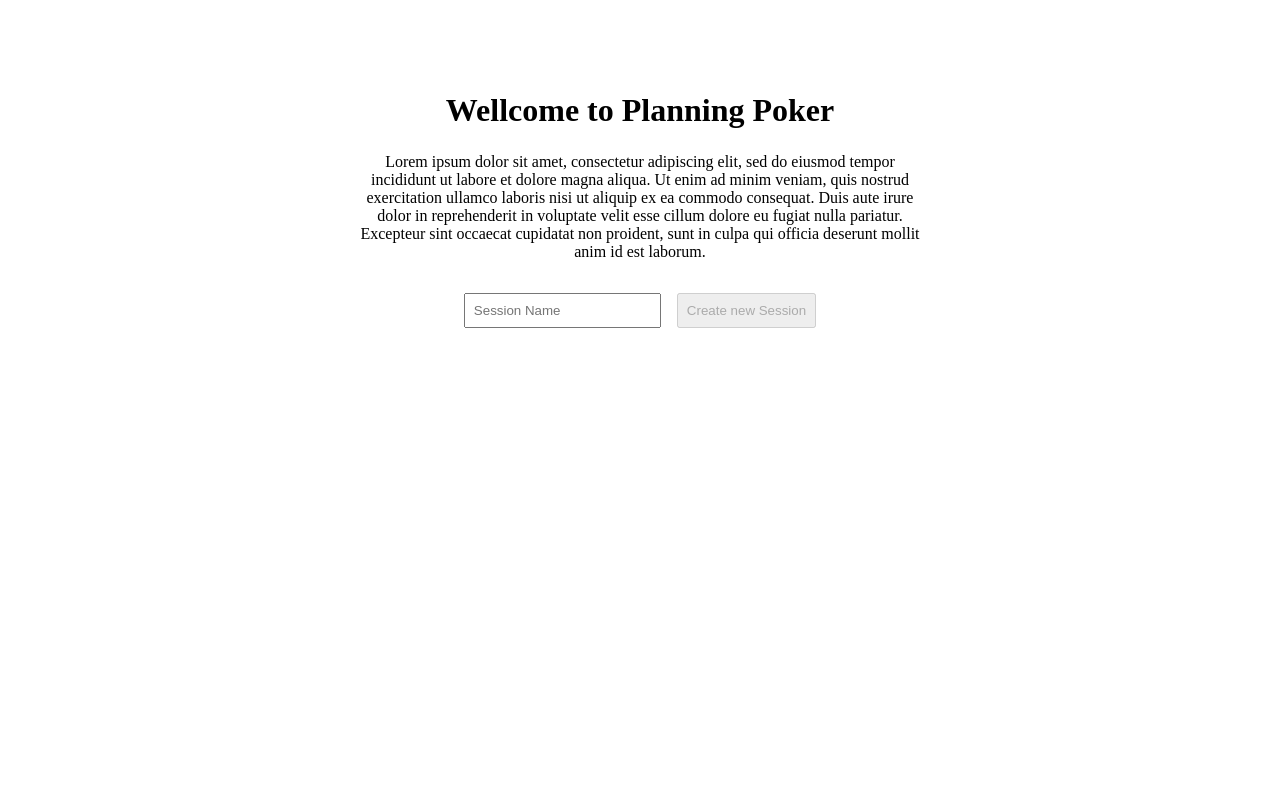
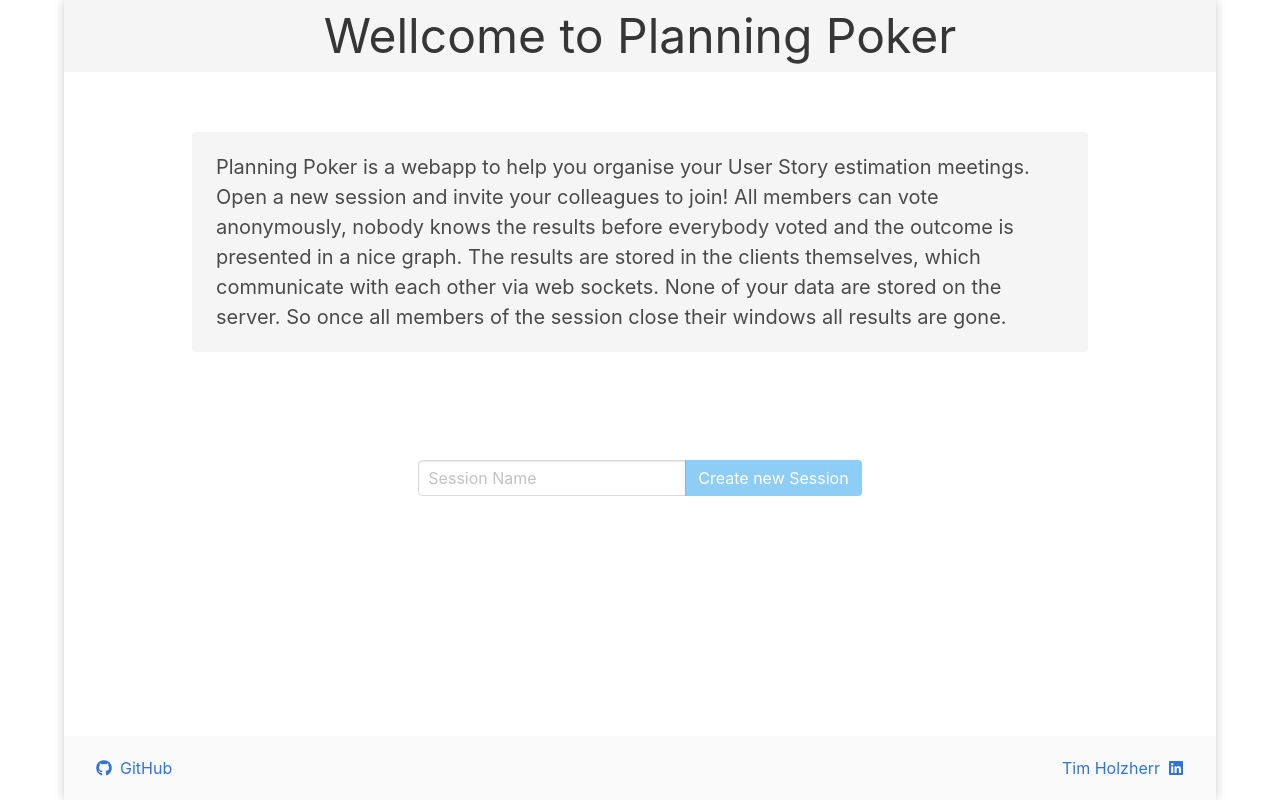
Before and after one commit to TimHolzherr/planning-poker, an Angular app in the folder Client/: page / in a window 1280 px wide. Built offline with nearby package versions, Linux system fonts and the light colour scheme.

Commit message:
Styling with Bulma for welcome page

```diff
--- a/Client/src/app/app.component.ts
+++ b/Client/src/app/app.component.ts
@@ -3,9 +3,7 @@ import { Component } from "@angular/core";
 @Component({
     selector: "app-root",
     template: `
-        <div style="text-align:center; width: 50%; margin: 0 auto;">
-            <router-outlet></router-outlet>
-        </div>
+        <div class="container fill-page"><router-outlet></router-outlet></div>
     `,
     styles: []
 })
--- a/Client/src/app/welcome/welcome.component.ts
+++ b/Client/src/app/welcome/welcome.component.ts
@@ -4,30 +4,87 @@ import { Router } from "@angular/router";
 @Component({
     selector: "app-welcome",
     template: `
-        <h1>Wellcome to Planning Poker</h1>
-        <p>
-            Lorem ipsum dolor sit amet, consectetur adipiscing elit, sed do
-            eiusmod tempor incididunt ut labore et dolore magna aliqua. Ut enim
-            ad minim veniam, quis nostrud exercitation ullamco laboris nisi ut
-            aliquip ex ea commodo consequat. Duis aute irure dolor in
-            reprehenderit in voluptate velit esse cillum dolore eu fugiat nulla
-            pariatur. Excepteur sint occaecat cupidatat non proident, sunt in
-            culpa qui officia deserunt mollit anim id est laborum.
+        <div class="hero has-text-centered is-light">
+            <h1 class="is-size-1 is-size-3-mobile">
+                Wellcome to Planning Poker
+            </h1>
+        </div>
+
+        <div class="section">
+            <div class="column is-10 is-offset-1">
+                <div class="notification is-size-5-desktop">
+                    <p class="is-hidden-mobile">
+                        Planning Poker is a webapp to help you organise your
+                        User Story estimation meetings. Open a new session and
+                        invite your colleagues to join! All members can vote
+                        anonymously, nobody knows the results before everybody
+                        voted and the outcome is presented in a nice graph. The
+                        results are stored in the clients themselves, which
+                        communicate with each other via web sockets. None of
+                        your data are stored on the server. So once all members
+                        of the session close their windows all results are gone.
                     </p>
+                    <p class="is-hidden-tablet is-size-6-mobile">
+                        Planning Poker is a webapp to help you organise your
+                        User Story estimation meetings. Open a new session and
+                        invite your colleagues to join! None of your data are
+                        stored on the server. So once all members of the session
+                        close their windows all results are gone.
+                    </p>
+                </div>
+            </div>
+        </div>
+        <div class="section">
             <form (submit)="CreateNewSession()">
+                <div class="block">
+                    <div class="field has-addons has-addons-centered">
+                        <p class="control">
                             <input
+                                class="input"
                                 name="sessionName"
                                 placeholder="Session Name"
                                 [(ngModel)]="sessionName"
                                 required
                             />
+                        </p>
+                        <p class="control">
                             <input
+                                class="button is-info"
                                 [disabled]="!this.sessionName"
-                class="button-primary"
                                 type="submit"
                                 value="Create new Session"
                             />
+                        </p>
+                    </div>
+                </div>
             </form>
+        </div>
+        <div class="footer is-fixed-bottom">
+            <div class="level is-mobile">
+                <div class="level-left">
+                    <a
+                        href="https://github.com/TimHolzherr/planning-poker"
+                        class="level-item"
+                    >
+                        <span class="icon is-medium">
+                            <i class="fab fa-github"></i>
+                        </span>
+                        <span>GitHub</span>
+                    </a>
+                </div>
+                <div class="level-right">
+                    <a
+                        href="https://www.linkedin.com/in/tim-holzherr-63442ab4/"
+                        class="level-item"
+                    >
+                        <span>Tim Holzherr</span>
+                        <span class="icon is-medium">
+                            <i class="fab fa-linkedin"></i>
+                        </span>
+                    </a>
+                </div>
+            </div>
+        </div>
     `,
     styles: []
 })
--- a/Client/src/index.html
+++ b/Client/src/index.html
@@ -7,8 +7,18 @@
 
         <meta name="viewport" content="width=device-width, initial-scale=1" />
         <link rel="icon" type="image/x-icon" href="favicon.ico" />
+        <link
+            rel="stylesheet"
+            href="https://use.fontawesome.com/releases/v5.6.3/css/all.css"
+            integrity="sha384-UHRtZLI+pbxtHCWp1t77Bi1L4ZtiqrqD80Kn4Z8NTSRyMA2Fd33n5dQ8lWUE00s/"
+            crossorigin="anonymous"
+        />
+        <link
+            rel="stylesheet"
+            href="https://cdnjs.cloudflare.com/ajax/libs/bulma/0.7.2/css/bulma.min.css"
+        />
     </head>
     <body>
-        <app-root></app-root>
+        <app-root id="wrapper"></app-root>
     </body>
 </html>
--- a/Client/src/styles.css
+++ b/Client/src/styles.css
@@ -1,9 +1,46 @@
 /* You can add global styles to this file, and also import other style files */
-* {
+/* * {
     margin: 8px;
     padding: 8px;
 }
 
 app-vote-buttion {
     display: inline-block;
+} */
+
+@media screen and (min-width: 350px) {
+    body {
+        display: flex;
+        min-height: 100vh;
+        flex-direction: column;
+    }
+    #wrapper {
+        flex: 1;
+    }
+    .footer {
+        position: absolute;
+        bottom: 0;
+        right: 0;
+        left: 0;
+    }
+
+    .fill-page {
+        height: 100%;
+        position: absolute;
+        left: 0;
+        right: 0;
+        box-shadow: 0 0 10px 0px rgba(0, 0, 0, 0.2);
+    }
 }
+
+.footer {
+    background-color: #fafafa;
+    padding-bottom: 1rem;
+    padding-top: 1rem;
+}
+
+@media screen and (min-width: 1472px) {
+    .container {
+        max-width: 1152px;
+    }
+}
```
Lines whose indentation alone changed are shown as unchanged.
